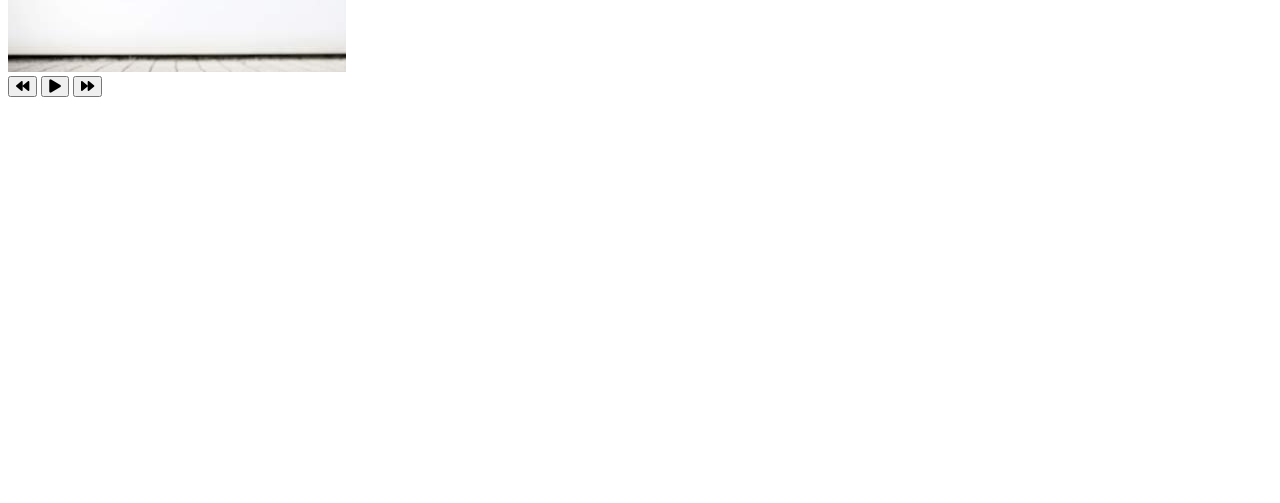
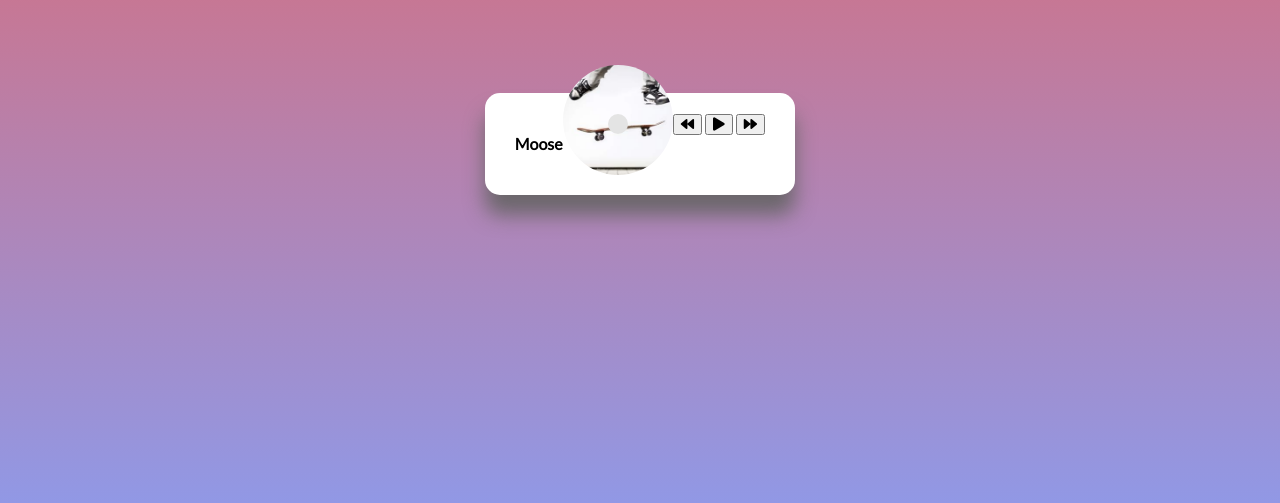
Before and after one commit to apalevich/vanilla-music-player, a plain HTML site: page index.html in a window 1280 px wide. Shown: the part 297-800 px from the top of the page. Drawn offline with Linux system fonts and the light colour scheme.

Commit message:
Stylized player with flex and animation

```diff
--- a/index.html
+++ b/index.html
@@ -21,7 +21,7 @@
             </div>
         </div>
 
-        <audio src="audio/moose.mp3" id="audio"></audio>
+        <audio src="music/moose.mp3" id="audio"></audio>
 
         <div class="img-container">
             <img src="images/moose.jpg" alt="Cover art" id="cover">
--- a/style.css
+++ b/style.css
@@ -0,0 +1,69 @@
+@import url('https://fonts.googleapis.com/css?family=Lato&display=swap');
+
+* {
+    box-sizing: border-box;
+}
+
+body {
+    height: 100vh;
+    margin: 0;
+    font-family: 'Lato', sans-serif;
+    background: linear-gradient(#e66465, #9198e5);
+    display: flex;
+    flex-direction: column;
+    align-items: center;
+    justify-content: center;
+}
+
+.music-container {
+    background-color: #fff;
+    border-radius: 15px;
+    box-shadow: 0 20px 20px 0 rgb(100, 100, 100, .9);
+    display: flex;
+    padding: 20px 30px;
+    position: relative;
+    margin: 100px 0;
+    z-index: 10;
+}
+
+.img-container {
+    position: relative;
+    width: 110px;
+}
+
+.img-container::after {
+    content: '';
+    background-color: rgb(228, 228, 228);
+    height: 20px;
+    width: 20px;
+    position: absolute;
+    left: 50%;
+    bottom: 50%;
+    border-radius: 50%;
+    transform: translate(-50%, -50%);
+}
+
+.img-container img {
+    width: inherit;
+    height: 110px;
+    border-radius: 50%;
+    object-fit: cover;
+    position: absolute;
+    bottom: 0;
+    left: 0;
+    animation: rotate 3s linear infinite;
+    animation-play-state: paused;
+}
+
+.music-container.play .img-container img {
+    animation-play-state: running;
+}
+
+@keyframes rotate {
+    from {
+        transform: rotate(0deg);
+    }
+    to {
+        transform: rotate(360deg);
+    }
+}
```
